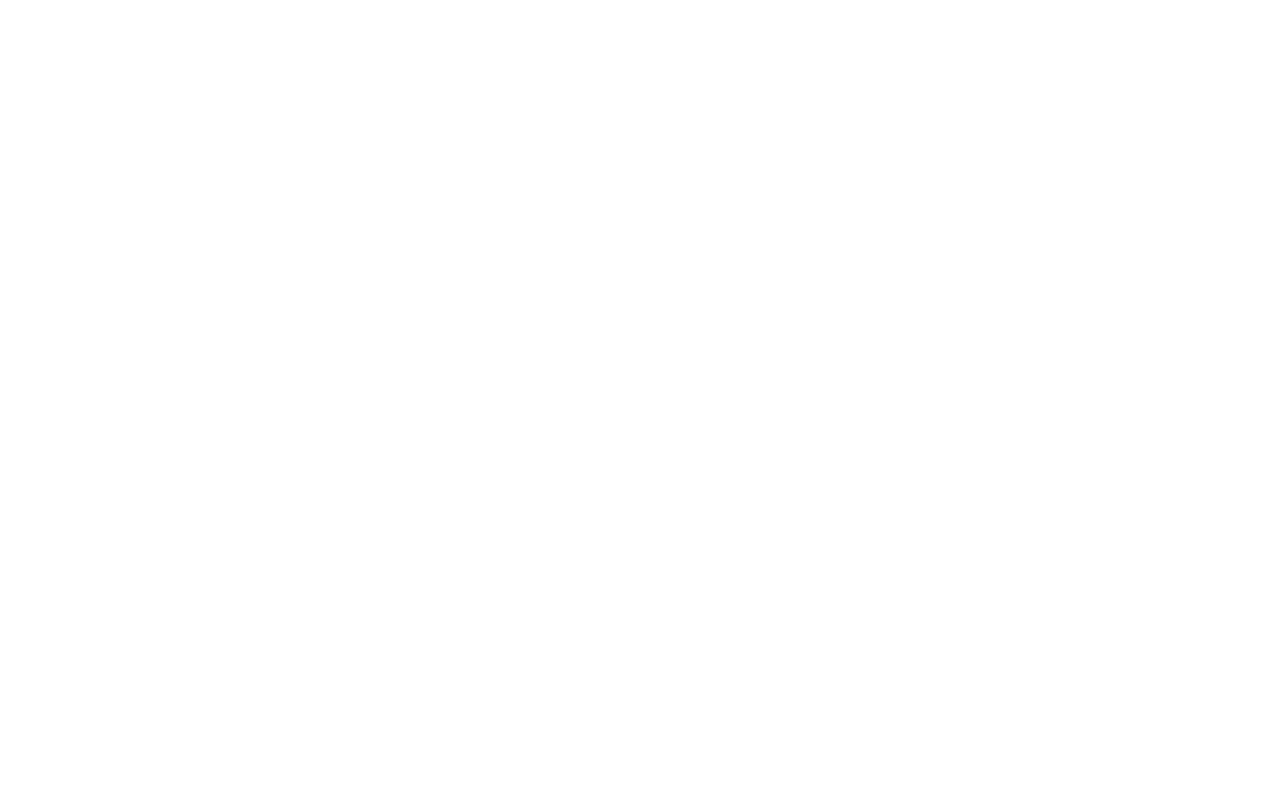
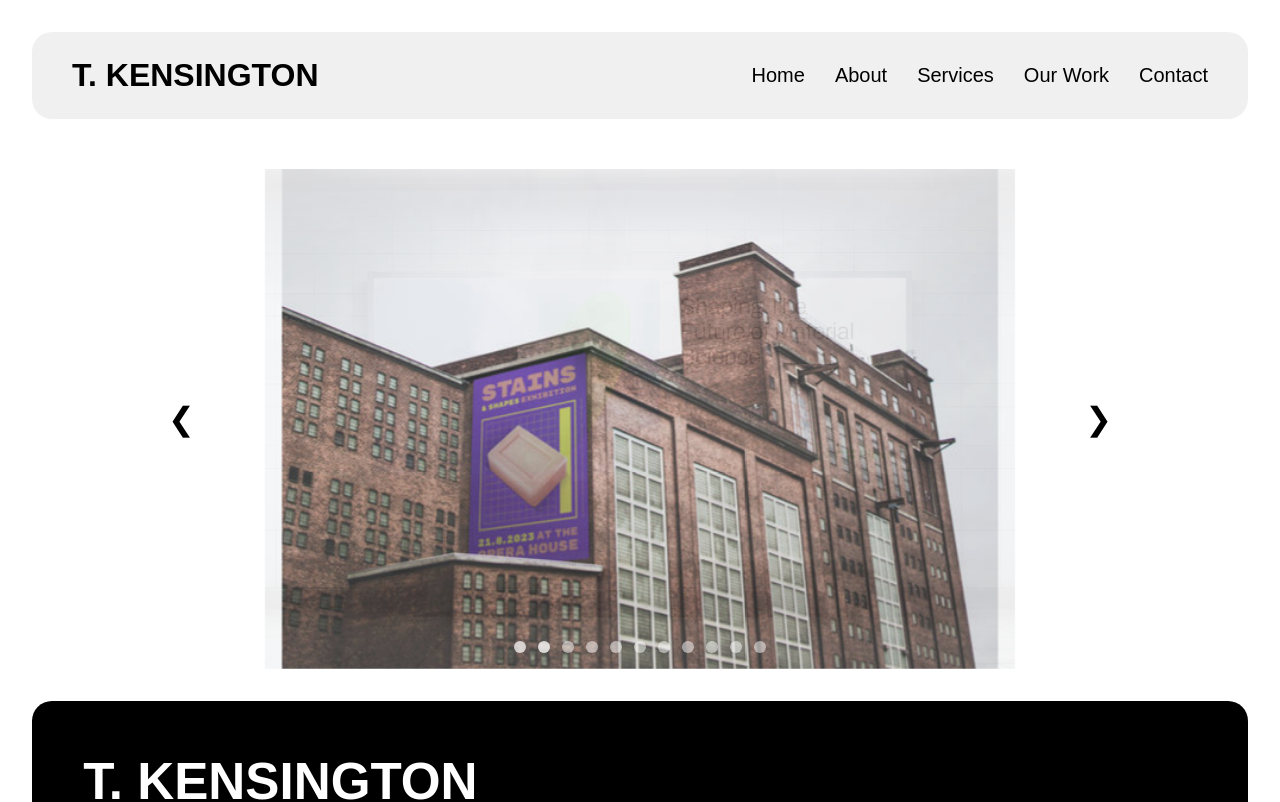
Before and after one commit to ahsan0110/wix-template, a Vue app: page /slider in a window 1280 px wide. Before the commit this address had no page. Shown: the top 802 px of the page. Built offline with nearby package versions, Linux system fonts and the light colour scheme.

Commit message:
Added Slider

```diff
--- /dev/null
+++ b/src/Pages/slider.vue
@@ -0,0 +1,167 @@
+<template>
+    <NavBar/>
+  <div class="slider-container">
+    <div class="slider-wrapper">
+      <div
+        class="slide"
+        v-for="(img, index) in images"
+        :key="index"
+        :class="{ active: index === currentIndex }"
+      >
+        <img :src="img" alt="Slide Image" />
+      </div>
+    </div>
+
+    <!-- Navigation buttons -->
+    <button class="prev" @click="prevSlide">&#10094;</button>
+    <button class="next" @click="nextSlide">&#10095;</button>
+
+    <!-- Indicators -->
+    <div class="dots">
+      <span
+        v-for="(img, index) in images"
+        :key="index"
+        class="dot"
+        :class="{ active: index === currentIndex }"
+        @click="goToSlide(index)"
+      ></span>
+    </div>
+  </div>
+
+  <Footer />
+</template>
+
+<script>
+import Footer from '../components/Footer.vue';
+import NavBar from '../components/NavBar.vue';
+
+export default {
+  name: "ImageSlider",
+  components:{
+    NavBar,Footer
+  },
+  data() {
+    return {
+      images: [
+        "/stains.png",
+        "/metro.png",
+        "/lovely-day.png",
+        "/cream.png",
+        "/billboard.png",
+        "/blaclwhite.png",
+        "/Earing.png",
+        "/flex.png",
+        "/glases.png",
+        "/guldier.png",
+        "/headphone.jpg",
+      ],
+      currentIndex: 0,
+      interval: null,
+    };
+  },
+  mounted() {
+    this.startAutoplay();
+  },
+  beforeUnmount() {
+    clearInterval(this.interval);
+  },
+  methods: {
+    nextSlide() {
+      this.currentIndex = (this.currentIndex + 1) % this.images.length;
+    },
+    prevSlide() {
+      this.currentIndex =
+        (this.currentIndex - 1 + this.images.length) % this.images.length;
+    },
+    goToSlide(index) {
+      this.currentIndex = index;
+    },
+    startAutoplay() {
+      this.interval = setInterval(this.nextSlide, 5000);
+    },
+  },
+};
+</script>
+
+<style scoped>
+.slider-container {
+
+  position: relative;
+  width: 100%;
+  max-width: 1000px;
+  margin: auto;
+  margin-top: 50px;
+  overflow: hidden;
+  border-radius: 12px;
+  height: clamp(300px, 50vw, 500px); /* responsive height */
+}
+
+.slider-wrapper {
+  position: relative;
+  width: 100%;
+  height: 100%;
+}
+
+.slide {
+  position: absolute;
+  top: 0;
+  left: 0;
+  width: 100%;
+  height: 100%;
+  opacity: 0;
+  transition: opacity 0.5s ease-in-out;
+}
+
+.slide.active {
+  opacity: 1;
+  z-index: 1;
+}
+
+.slide img {
+  width: 100%;
+  height: 100%;
+  object-fit: contain; /* all images same size */
+  display: block;
+}
+
+.prev,
+.next {
+  position: absolute;
+  top: 50%;
+  transform: translateY(-50%);
+background-color: transparent;
+  color: rgb(0, 0, 0);
+  border: none;
+  padding: 12px;
+  cursor: pointer;
+  border-radius: 50%;
+  font-size: 32px;
+  z-index: 2;
+}
+
+.prev { left: 16px; }
+.next { right: 16px; }
+
+.dots {
+  position: absolute;
+  bottom: 12px;
+  width: 100%;
+  text-align: center;
+  z-index: 2;
+}
+
+.dot {
+  display: inline-block;
+  width: 12px;
+  height: 12px;
+  margin: 0 6px;
+  background-color: rgba(255,255,255,0.5);
+  border-radius: 50%;
+  cursor: pointer;
+  transition: background-color 0.3s ease;
+}
+
+.dot.active {
+  background-color: white;
+}
+</style>
--- a/src/components/ServiceFlex.vue
+++ b/src/components/ServiceFlex.vue
@@ -18,7 +18,6 @@
 <script>
 export default {
     name: "ServiceSection",
-
     data() {
         return {
             services: [
--- a/src/router.js
+++ b/src/router.js
@@ -4,6 +4,7 @@
 import ContactPage from "./Pages/ContactPage.vue";
 import WorkPage from "./Pages/WorkPage.vue";
 import ServicePage from "./Pages/ServicePage.vue";
+import Slider from "./Pages/slider.vue";
 
 const routes = [
   {
@@ -31,6 +32,11 @@
     name: "ServicePage",
     component: ServicePage,
   },
+  {
+    path: "/slider",
+    name: "Slider",
+    component: Slider,
+  },
 ];
 
 const router = createRouter({
```
